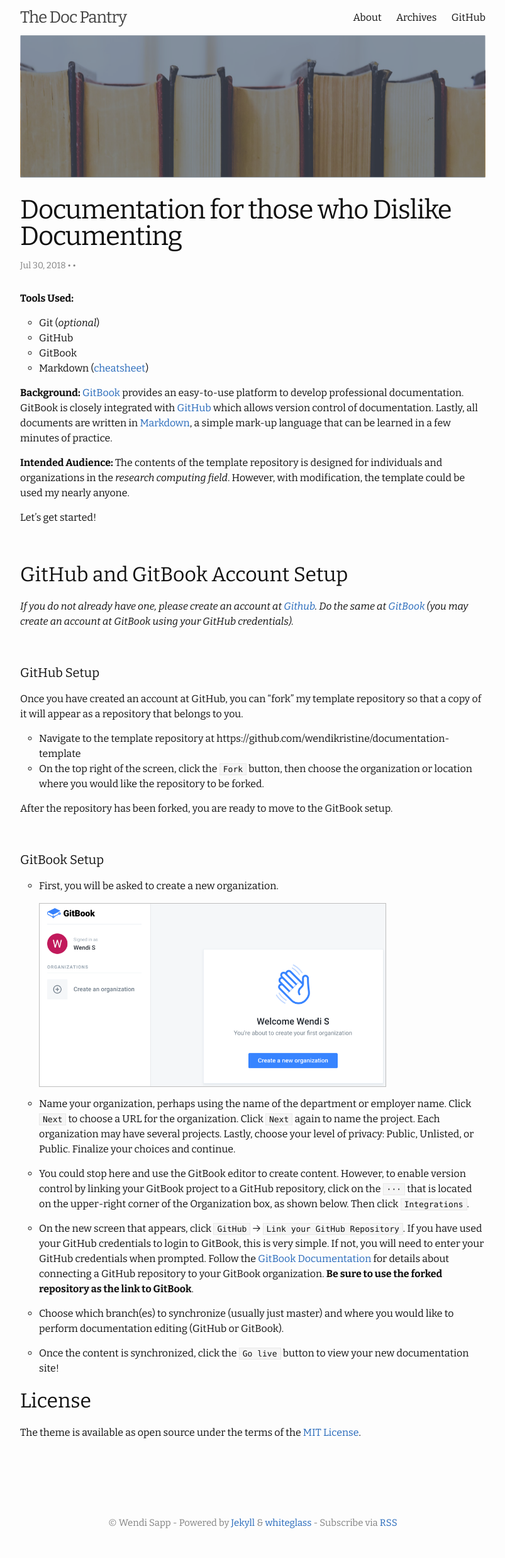
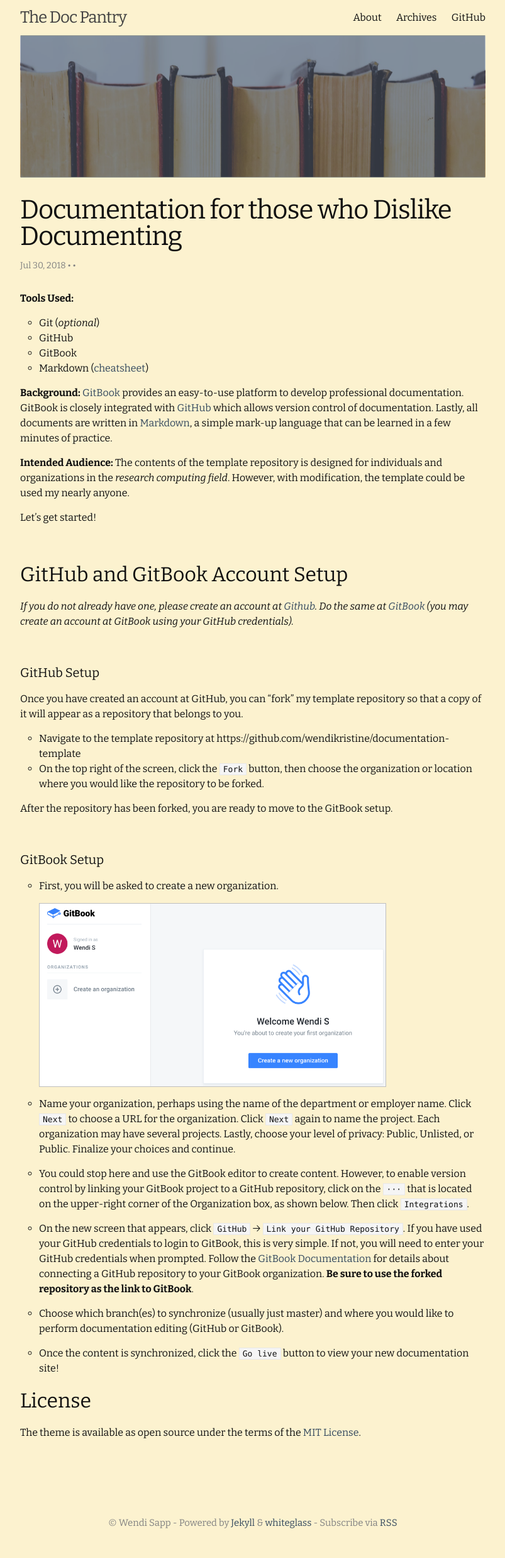
Before and after one commit to wendikristine/documentation-template, a Jekyll site: the page built from index.html, in a window 1280 px wide. Shown: the whole page at 63% size, without its empty margins (238-1041 px from the left). Built offline with Jekyll 4.4.1, drawn with Linux system fonts in a browser that asks for light colours; the list of posts is cut into pages by our own code.

Commit message:
update main.scss

```diff
--- a/assets/main.scss
+++ b/assets/main.scss
@@ -14,8 +14,8 @@ $base-line-height: 1.5;
 $spacing-unit:     30px;
 
 $text-color:       #111;
-$background-color: #fdfdfd;
-$brand-color:      #2568ba;
+$background-color: #fcf2cf;
+$brand-color:      #34495E;
 
 $grey-color:       #828282;
 $grey-color-light: lighten($grey-color, 40%);
```
